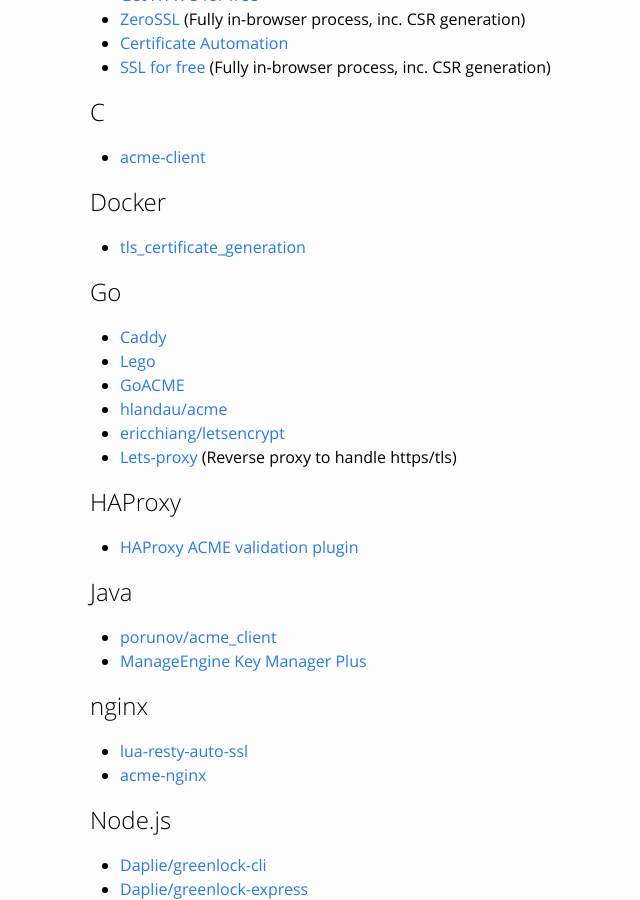
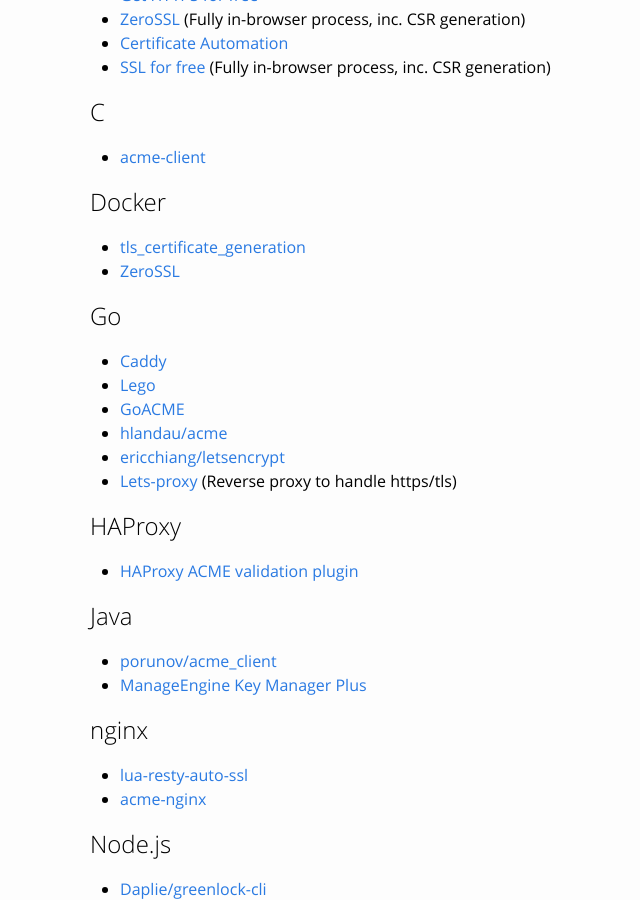
Before and after one commit to snowman1120/website, a Jekyll site: the page built from docs/client-options.md, in a window 1280 px wide and 900 px high, scrolled down 840 px. Shown: the whole window, without its empty margins (80-720 px from the left). Built offline with Jekyll 4.4.1, drawn with Linux system fonts in a browser that asks for light colours.

Commit message:
New Docker client added (#147)
ZeroSSL Docker image (Lightweight Alpine-based, non-root process)

```diff
--- a/docs/client-options.md
+++ b/docs/client-options.md
@@ -40,6 +40,7 @@ third party clients.
 
 ## Docker
 - [tls_certificate_generation](https://github.com/leandromoreira/tls_certificate_generation)
+- [ZeroSSL](https://hub.docker.com/r/zerossl/client/)
 
 ## Go
 
```
